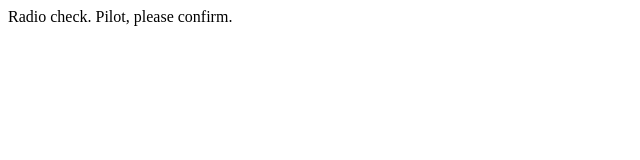
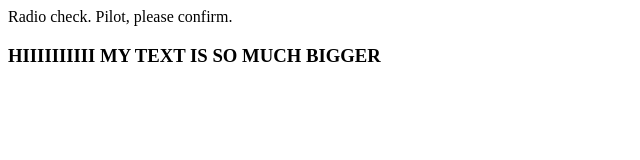
Before and after one commit to sagentr/Communication-Log-studio, a plain HTML site: page index.html in a window 1280 px wide. Shown: the whole page, without its empty margins (0-640 px from the left). Drawn offline with Linux system fonts and the light colour scheme.

Commit message:
added second line of conversation

```diff
--- a/index.html
+++ b/index.html
@@ -1,5 +1,6 @@
 <html>
 <body>
    <p>Radio check. Pilot, please confirm.</p>
+   <h3>HIIIIIIIIII MY TEXT IS SO MUCH BIGGER</h3>
 </body>
 </html>
```
